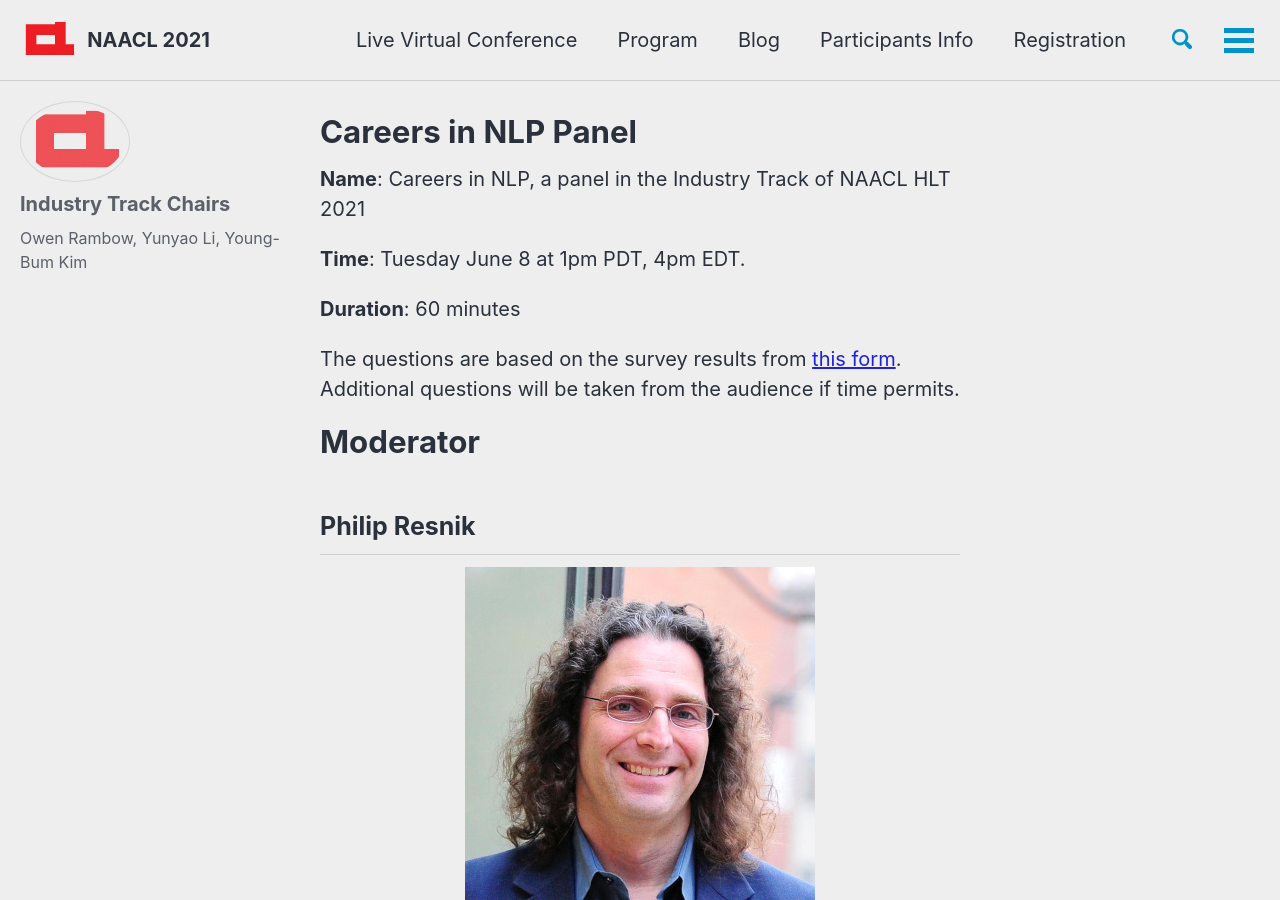
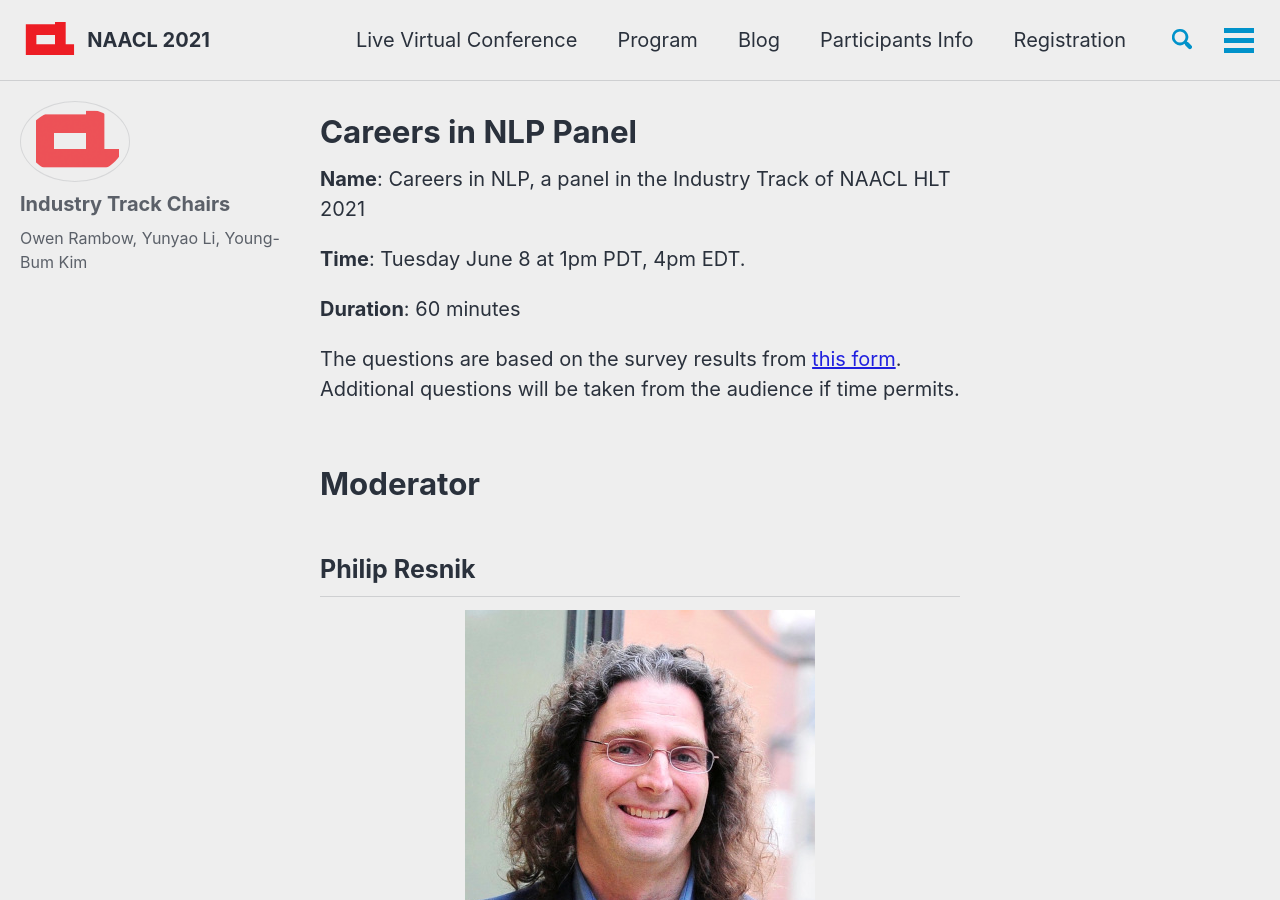
Before and after one commit to naacl-org/naacl-2021-website, a Jekyll site: the page built from _posts/2021-06-05-careers-in-nlp.md, in a window 1280 px wide and 900 px high. Built offline with Jekyll 4.4.1, drawn with Linux system fonts in a browser that asks for light colours; cached includes are drawn as plain includes; nearby versions of some CDN libraries; comment, search, counter and statistics services are not loaded.

Commit message:
Added some paddings

```diff
--- a/_posts/2021-06-05-careers-in-nlp.md
+++ b/_posts/2021-06-05-careers-in-nlp.md
@@ -17,7 +17,7 @@ categories:
 
 The questions are based on the survey results from [this form](https://forms.gle/jCryJDfkuPt6j8udA). Additional questions will be taken from the audience if time permits.
 
-# Moderator
+<h1 style="margin:2em 0 0;"> Moderator </h1>
 
 ## Philip Resnik
 
@@ -25,7 +25,7 @@ The questions are based on the survey results from [this form](https://forms.gle
 
 **Philip Resnik** is a Professor of Linguistics at the University of Maryland, with a joint appointment at UMD's Institute for Advanced Computer Studies and an affiliate appointment in CS. He received his BSc at Harvard in 1987, his Ph.D. in CIS at UPenn in 1993, and he joined the University of Maryland faculty in 1996. His industry experience prior to entering academia includes time at BBN, IBM T.J. Watson Research Center, and Sun Microsystems Laboratories. Philip was a technical co-founder of CodeRyte (clinical NLP), lead scientist for Converseon (spearheading development of their sentiment analysis platform, now marketed as ConveyAPI), and founder of React Labs (which took a crack at commercializing his research on scalable real-time response measurement and engagement using mobile devices). He is currently an advisor to Converseon and FiscalNote (government relationship management) and co-founder of a new startup, Thematically.
 
-# Panelists
+<h1 style="margin:2em 0 0;"> Panelists </h1>
 
 ## Isabelle Augenstein
 
```
Also changed, not shown: _posts/2021-06-03-startups-in-nlp.md (+2 -2 lines).
